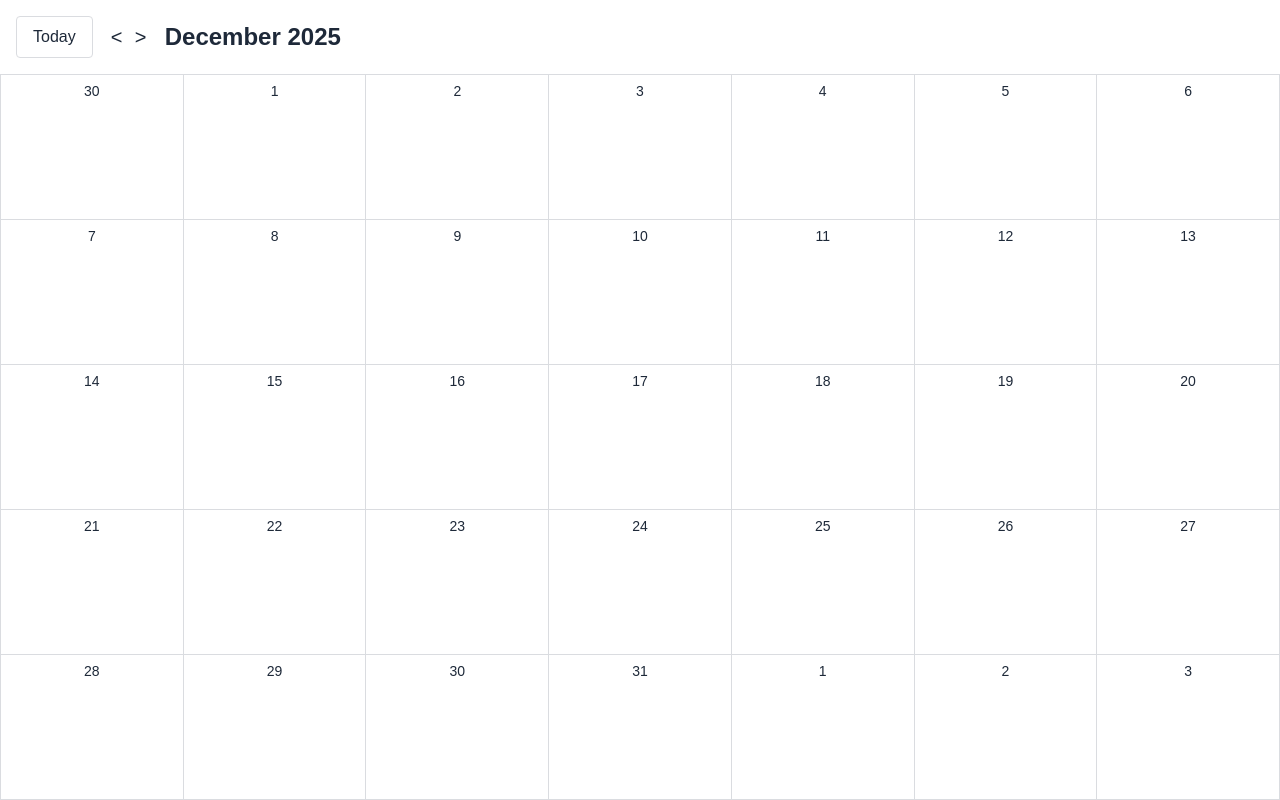
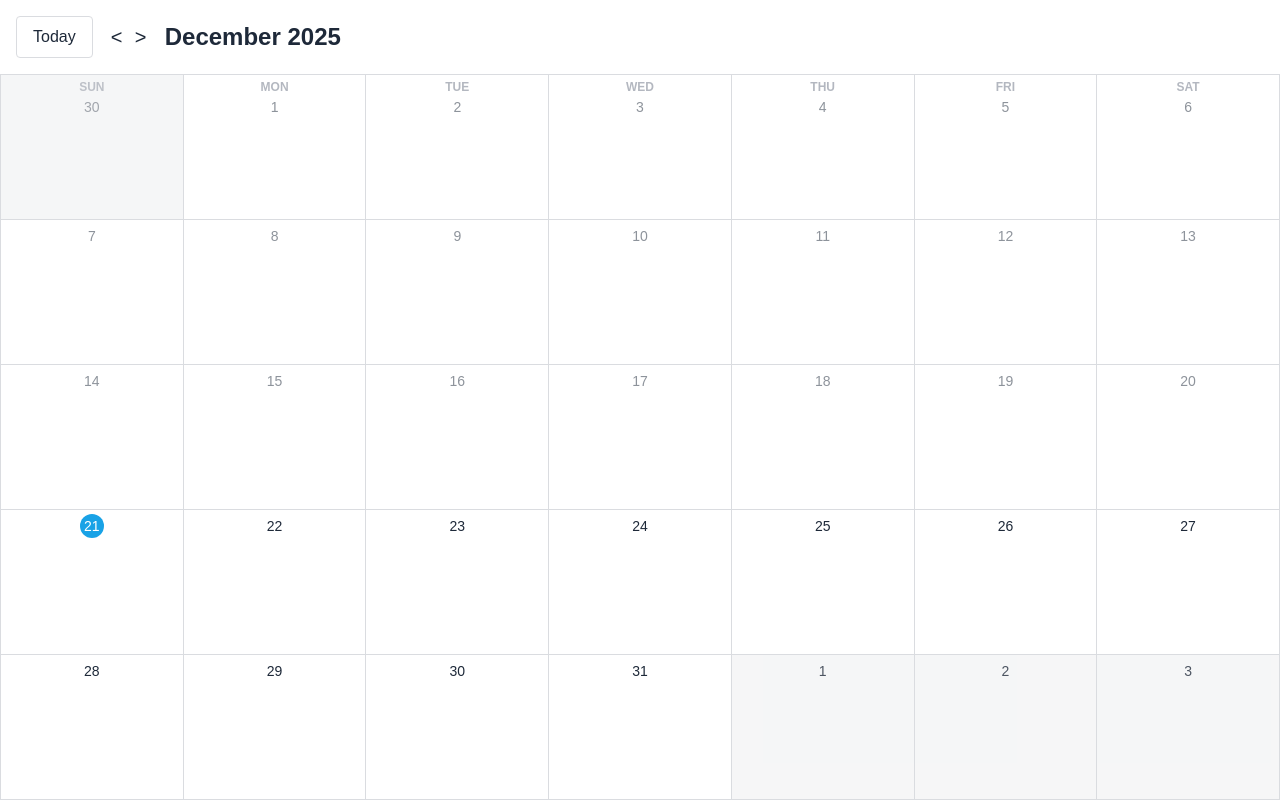
Before and after one commit to RodeoRhodia/google-calendar-clone, a React (Vite) app: page / in a window 1280 px wide. Built offline with nearby package versions, Linux system fonts and the light colour scheme.

Commit message:
toggle months

```diff
--- a/src/components/CalendarGrid.tsx
+++ b/src/components/CalendarGrid.tsx
@@ -5,6 +5,11 @@ import {
     startOfMonth,
     endOfWeek,
     endOfMonth,
+    format,
+    isSameMonth,
+	isToday,
+	isPast,
+	startOfDay
 } from "date-fns";
 
 type CalendarGridProps = {
@@ -19,7 +24,7 @@ export function CalendarGrid({ currentDate }: CalendarGridProps) {
             weekName: "Sun",
             dayNumber: 28,
             isNonMonthDay: true,
-            isOldMonthDay: true,
+            isOldDay: true,
             events: [
                 {
                     type: "all-day" as const,
@@ -43,32 +48,32 @@ export function CalendarGrid({ currentDate }: CalendarGridProps) {
             weekName: "Mon",
             dayNumber: 29,
             isNonMonthDay: true,
-            isOldMonthDay: true,
+            isOldDay: true,
         },
         {
             weekName: "Tue",
             dayNumber: 30,
             isNonMonthDay: true,
-            isOldMonthDay: true,
+            isOldDay: true,
         },
         {
             weekName: "Wed",
             dayNumber: 31,
             isNonMonthDay: true,
-            isOldMonthDay: true,
+            isOldDay: true,
         },
-        { weekName: "Thu", dayNumber: 1, isOldMonthDay: true },
-        { weekName: "Fri", dayNumber: 2, isOldMonthDay: true },
-        { weekName: "Sat", dayNumber: 3, isOldMonthDay: true },
+        { weekName: "Thu", dayNumber: 1, isOldDay: true },
+        { weekName: "Fri", dayNumber: 2, isOldDay: true },
+        { weekName: "Sat", dayNumber: 3, isOldDay: true },
 
         // Week 2
-        { dayNumber: 4, isOldMonthDay: true },
-        { dayNumber: 5, isOldMonthDay: true },
-        { dayNumber: 6, isOldMonthDay: true },
-        { dayNumber: 7, isOldMonthDay: true },
+        { dayNumber: 4, isOldDay: true },
+        { dayNumber: 5, isOldDay: true },
+        { dayNumber: 6, isOldDay: true },
+        { dayNumber: 7, isOldDay: true },
         {
             dayNumber: 8,
-            isOldMonthDay: true,
+            isOldDay: true,
             events: [
                 {
                     type: "all-day" as const,
@@ -90,7 +95,7 @@ export function CalendarGrid({ currentDate }: CalendarGridProps) {
         },
         {
             dayNumber: 9,
-            isOldMonthDay: true,
+            isOldDay: true,
             events: [
                 {
                     type: "all-day" as const,
@@ -130,12 +135,12 @@ export function CalendarGrid({ currentDate }: CalendarGridProps) {
             ],
             showMoreCount: 2,
         },
-        { dayNumber: 10, isOldMonthDay: true },
+        { dayNumber: 10, isOldDay: true },
 
         // Week 3
-        { dayNumber: 11, isOldMonthDay: true },
-        { dayNumber: 12, isOldMonthDay: true },
-        { dayNumber: 13, isOldMonthDay: true },
+        { dayNumber: 11, isOldDay: true },
+        { dayNumber: 12, isOldDay: true },
+        { dayNumber: 13, isOldDay: true },
         { dayNumber: 14, isToday: true },
         { dayNumber: 15 },
         { dayNumber: 16 },
@@ -185,12 +190,25 @@ export function CalendarGrid({ currentDate }: CalendarGridProps) {
         end: endOfWeek(endOfMonth(currentDate)),
     });
 
-    const days: DayCellProps[] = visibleDatesInterval.map((date) => {
-        return { dayNumber: date.getDate() };
+    let days: DayCellProps[] = visibleDatesInterval.map((date, index) => {
+        let dayCell: DayCellProps = {
+            dayNumber: date.getDate(),
+            isNonMonthDay: !isSameMonth(date, currentDate),
+			isToday: isToday(date),
+			isOldDay: isPast(date) && !isToday(date)
+        };
+
+        if (index < 7) {
+            dayCell = { ...dayCell, weekName: format(date, "EEE") };
+        }
+
+        return dayCell;
     });
 
+    // days = daysFixed;
+
     return (
-        <div className="flex-1 min-h-0 overflow-y-auto grid grid-cols-7 grid-rows-5 bg-border-color gap-px p-px">
+        <div className="flex-1 min-h-0 overflow-y-auto grid grid-cols-7 auto-rows-fr bg-border-color gap-px p-px">
             {days.map((day, index) => (
                 <DayCell key={index} {...day} />
             ))}
--- a/src/components/CalendarHeader.tsx
+++ b/src/components/CalendarHeader.tsx
@@ -20,9 +20,13 @@ export function CalendarHeader({ currentDate, setCurrentDate,}: CalendarHeaderPr
         });
     }
 
+	function jumpToCurrentMonth() {
+		setCurrentDate(new Date());
+	}
+
     return (
         <div className="p-4 w-full flex items-center">
-            <button className="bg-none border border-border-color rounded px-4 py-2 text-base cursor-pointer transition-colors duration-250 text-gray-800 hover:bg-gray-100 mr-2">
+            <button onClick={jumpToCurrentMonth} className="bg-none border border-border-color rounded px-4 py-2 text-base cursor-pointer transition-colors duration-250 text-gray-800 hover:bg-gray-100 mr-2">
                 Today
             </button>
             <div className="mr-2">
--- a/src/components/DayCell.tsx
+++ b/src/components/DayCell.tsx
@@ -13,7 +13,7 @@ export interface DayCellProps {
     dayNumber: number;
     isToday?: boolean;
     isNonMonthDay?: boolean;
-    isOldMonthDay?: boolean;
+    isOldDay?: boolean;
     events?: Event[];
     showMoreCount?: number;
 }
@@ -23,7 +23,7 @@ export function DayCell({
     dayNumber,
     isToday = false,
     isNonMonthDay = false,
-    isOldMonthDay = false,
+    isOldDay = false,
     events = [],
     showMoreCount,
 }: DayCellProps) {
@@ -33,7 +33,7 @@ export function DayCell({
                 isNonMonthDay ? "opacity-75" : ""
             }`}
         >
-            <div className={isOldMonthDay ? "opacity-50" : ""}>
+            <div className={isOldDay ? "opacity-50" : ""}>
                 <DayHeader
                     weekName={weekName}
                     dayNumber={dayNumber}
@@ -43,7 +43,7 @@ export function DayCell({
             {events.length > 0 && (
                 <div
                     className={`flex flex-col gap-2 grow overflow-hidden ${
-                        isOldMonthDay ? "opacity-50" : ""
+                        isOldDay ? "opacity-50" : ""
                     }`}
                 >
                     {events.map((event, index) =>
```
